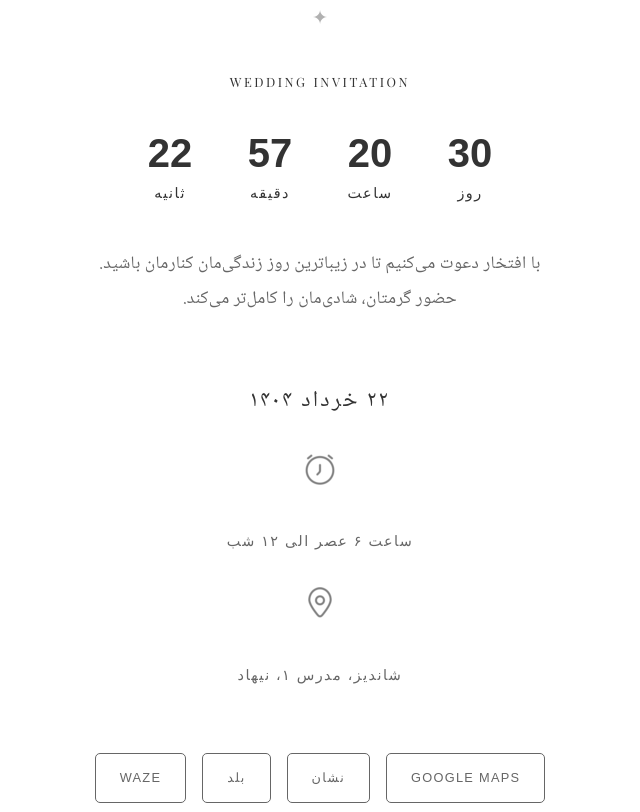
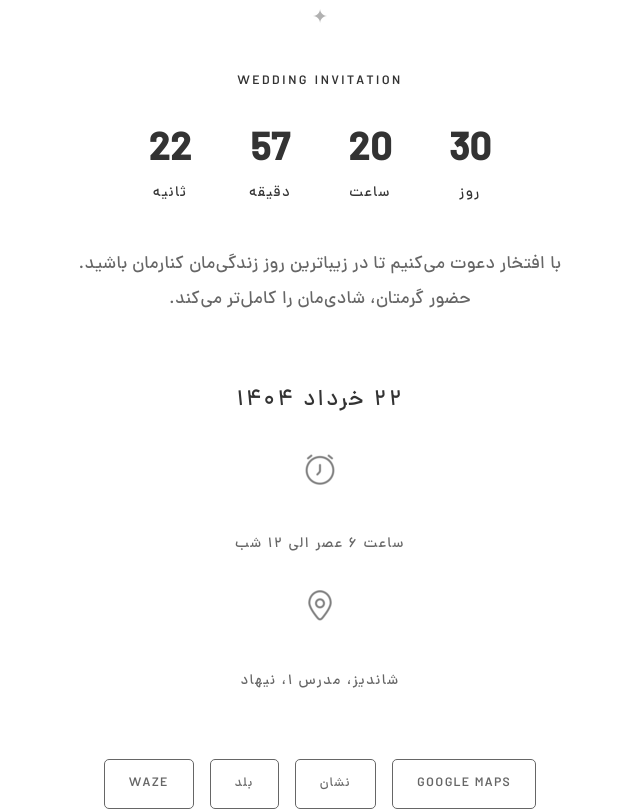
Before and after one commit to iMaNno7/Wedding, a plain HTML site: page index.html in a window 1280 px wide. Shown: the part 954-1766 px from the top of the page, without its empty margins (320-960 px from the left). Drawn offline with nearby package versions, Linux system fonts and the light colour scheme.

Commit message:
feat: fixed font

```diff
--- a/assets/css/styles.css
+++ b/assets/css/styles.css
@@ -1,3 +1,10 @@
+@font-face {
+    font-family: 'Dana-Medium';
+    src: url('../fonts/Dana-Medium.ttf') format('truetype');
+    font-weight: 500;
+    font-style: normal;
+}
+
 :root {
     --primary-color: #333333;
     --text-color: #333333;
@@ -5,9 +12,9 @@
     --card-background: #FFFFFF;
     --accent-color: #666666;
     --spacing-unit: 2rem;
-    --persian-font: 'Noto Naskh Arabic', serif;
-    --english-font: 'Cormorant Garamond', serif;
-    --heading-font: 'Playfair Display', serif;
+    --persian-font: 'Dana-Medium';
+    --english-font: 'Dana-Medium';
+    --heading-font: 'Dana-Medium';
 }
 
 * {
@@ -65,7 +72,7 @@ body {
 
 .date-location {
     margin: calc(var(--spacing-unit) * 2) 0;
-    font-family: 'Raleway', sans-serif;
+    font-family: 'Dana-Medium';
     color: var(--accent-color);
 }
 
@@ -152,7 +159,7 @@ body {
     justify-content: center;
     gap: calc(var(--spacing-unit) * 1.5);
     margin: calc(var(--spacing-unit) * 2) 0;
-    font-family: 'Raleway', sans-serif;
+    font-family: 'Dana-Medium';
 }
 
 .countdown-item {
@@ -189,7 +196,7 @@ body {
 }
 
 .wedding-header {
-    font-family: 'Playfair Display', serif;
+    font-family: 'Dana-Medium';
     text-transform: uppercase;
     letter-spacing: 0.2em;
     font-size: 0.8rem;
@@ -227,7 +234,7 @@ body {
 }
 
 .names h2 {
-    font-family: 'Playfair Display', serif;
+    font-family: 'Dana-Medium';
     font-size: 2.5rem;
     color: var(--text-color);
     font-weight: 400;
@@ -264,7 +271,7 @@ body {
 }
 
 .map-button {
-    font-family: 'Raleway', sans-serif;
+    font-family: 'Dana-Medium';
     font-size: 0.8rem;
     text-transform: uppercase;
     letter-spacing: 0.1em;
@@ -363,7 +370,7 @@ body {
 }
 
 .rsvp-form h3 {
-    font-family: 'Playfair Display', serif;
+    font-family: 'Dana-Medium';
     font-size: 1rem;
     font-weight: 400;
     letter-spacing: 0.1em;
@@ -386,7 +393,7 @@ body {
     display: flex;
     align-items: center;
     gap: 0.5rem;
-    font-family: 'Raleway', sans-serif;
+    font-family: 'Dana-Medium';
     font-size: 0.9rem;
     color: var(--accent-color);
     cursor: pointer;
@@ -422,7 +429,7 @@ textarea {
     border: 1px solid var(--accent-color);
     border-radius: 0;
     min-height: 120px;
-    font-family: 'Raleway', sans-serif;
+    font-family: 'Dana-Medium';
     font-size: 0.9rem;
     color: var(--text-color);
     resize: vertical;
@@ -435,7 +442,7 @@ textarea:focus {
 }
 
 .submit-button {
-    font-family: 'Raleway', sans-serif;
+    font-family: 'Dana-Medium';
     font-size: 0.9rem;
     text-transform: uppercase;
     letter-spacing: 0.2em;
--- a/index.html
+++ b/index.html
@@ -4,11 +4,7 @@
     <meta charset="UTF-8">
     <meta name="viewport" content="width=device-width, initial-scale=1.0">
     <title>Wedding Invitation - mohadeseh & iman</title>
-    <link href="https://fonts.googleapis.com/css2?family=Playfair+Display:wght@400;700&family=Cormorant+Garamond:wght@300;400;500&display=swap" rel="stylesheet">
     <link rel="stylesheet" href="https://cdnjs.cloudflare.com/ajax/libs/font-awesome/6.0.0/css/all.min.css">
-    <link rel="preconnect" href="https://fonts.googleapis.com">
-    <link rel="preconnect" href="https://fonts.gstatic.com" crossorigin>
-    <link href="https://fonts.googleapis.com/css2?family=Noto+Naskh+Arabic:wght@400;500;600&display=swap" rel="stylesheet">
     <link rel="stylesheet" href="assets/css/styles.css">
 </head>
 <body>
```
Also changed, not shown: assets/fonts/Dana-Black.ttf (added), assets/fonts/Dana-Bold.ttf (added), assets/fonts/Dana-DemiBold.ttf (added), assets/fonts/Dana-ExtraBold.ttf (added), assets/fonts/Dana-ExtraLight.ttf (added), assets/fonts/Dana-Light.ttf (added), assets/fonts/Dana-Medium.ttf (added), assets/fonts/Dana-Regular.ttf (added), assets/fonts/Dana-Thin.ttf (added), assets/fonts/Dana-UltraBold.ttf (added).
